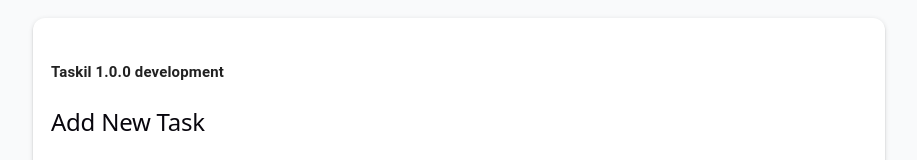
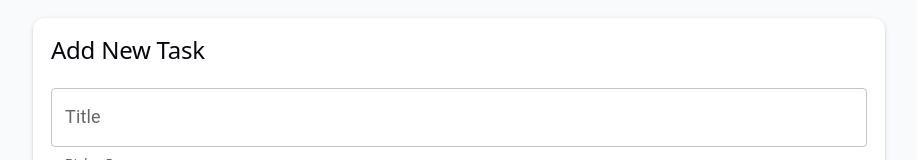
Before and after one commit to maedeh-soleymani/Taskil, a React (Vite) app: page / in a window 1280 px wide. Shown: the top 160 px of the page, without its empty margins (181-1098 px from the left). Built offline with nearby package versions, Linux system fonts and the light colour scheme; no server answers; the database is empty.

Commit message:
fix issue

```diff
--- a/src/components/MainPage/AddTask.tsx
+++ b/src/components/MainPage/AddTask.tsx
@@ -74,7 +74,7 @@ const AddTask = () => {
           <Paper elevation={2} className="sectionLayout">
             <Stack direction="column" spacing={2}>
               <Box sx={{ textAlign: "left" }}>
-                <h5>Taskil {import.meta.env.VITE_APP_VERSION} {import.meta.env.VITE_MODE}</h5>
+                {/* <h5>Taskil {import.meta.env.VITE_APP_VERSION} {import.meta.env.VITE_MODE}</h5> */}
                 <h2>Add New Task</h2>
               </Box>
               <Stack direction="row" spacing={1}>
```
